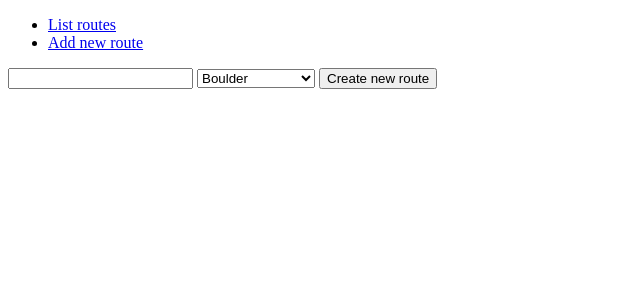
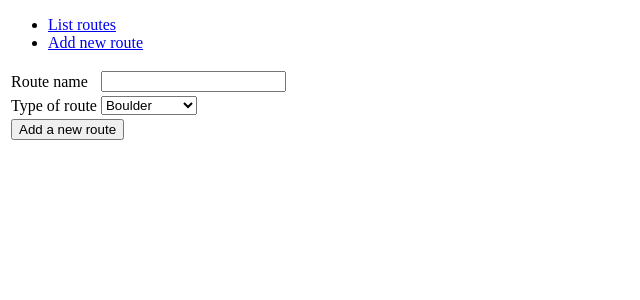
Before and after one commit to S4ndyk/Climb-a-Rock, a Flask app: page /routes/new in a window 1280 px wide. Shown: the top 300 px of the page, without its empty margins (0-640 px from the left). Run offline with Flask 2, Linux system fonts and the light colour scheme.

Commit message:
All forms use wtforms

```diff
--- /dev/null
+++ b/application/routes/forms.py
@@ -0,0 +1,14 @@
+from flask_wtf import FlaskForm
+from wtforms import StringField, SelectField
+
+class RouteForm(FlaskForm):
+  name = StringField("Route name")
+  route_type = SelectField('Type of route', choices=[(
+      'boulder', 'Boulder'), ('sport', 'Sport/Bolted'), ('traditional', 'Traditional')])
+  class Meta:
+    csrf = False
+
+class UpdateRouteForm(FlaskForm):
+  new_name = StringField('New name')
+  class Meta:
+    csrf = False
--- a/application/templates/routes/new.html
+++ b/application/templates/routes/new.html
@@ -2,12 +2,27 @@
 
 {% block body %}
 <form method="POST" action="{{ url_for('routes_create') }}">
-  <input type="text" name="name" />
-  <select  name="routetype">
-    <option value="boulder">Boulder</option>
-    <option value="sport">Sport route</option>
-    <option value="traditional">Traditional route</option>
-  </select>
-  <input type="submit" value="Create new route" />
+  <table>
+    <tr>
+      <td>
+        {{ form.name.label }}
+      </td>
+      <td>
+        {{ form.name }}
+      </td>
+    </tr>
+    <tr>
+      <td>
+        {{ form.route_type.label }}
+      </td>
+      <td>
+        {{ form.route_type }}
+      </td>
+    </tr>
+    <tr>
+      <td colspan="2">
+        <input type="submit" value="Add a new route" />
+      </td>
+    </tr>
 </form>
 {% endblock %}
--- a/application/views.py
+++ b/application/views.py
@@ -1,6 +1,7 @@
 from flask import render_template, request, redirect, url_for
 from application import app, db
 from application.routes.models import Route
+from application.routes.forms import RouteForm, UpdateRouteForm
 
 
 @app.route("/")
@@ -13,25 +14,26 @@ def routes_index():
 
 @app.route("/routes/new")
 def routes_form():
-  return render_template("routes/new.html")
+  return render_template("routes/new.html", form = RouteForm())
 
 
 @app.route("/routes", methods=["POST"])
 def routes_create():
-  route_name = request.form.get("name")
-  route_type = request.form.get("routetype")
-  new_route = Route(route_name, route_type)
+  form = RouteForm(request.form)
+  new_route = Route(form.name.data, form.route_type.data)
   db.session().add(new_route)
   db.session().commit()
   return redirect(url_for("routes_index"))
 
 @app.route("/routes/<route_id>", methods=["GET"])
 def routes_update(route_id):
-  return render_template("routes/update.html", id = route_id)
+  return render_template("routes/update.html", form = UpdateRouteForm(), id = route_id)
 
 @app.route("/routes/<route_id>", methods=["POST"])
 def routes_commit(route_id):
-  r = Route.query.get(route_id)
-  r.name = request.form.get("new_name")
+  form = UpdateRouteForm(request.form)
+  route_to_update = Route.query.get(route_id)
+  route_to_update.name = form.new_name.data
+  print(route_to_update)
   db.session().commit()
   return redirect(url_for("routes_index"))
```
Also changed, not shown: application/templates/routes/update.html (+14 -3 lines).
